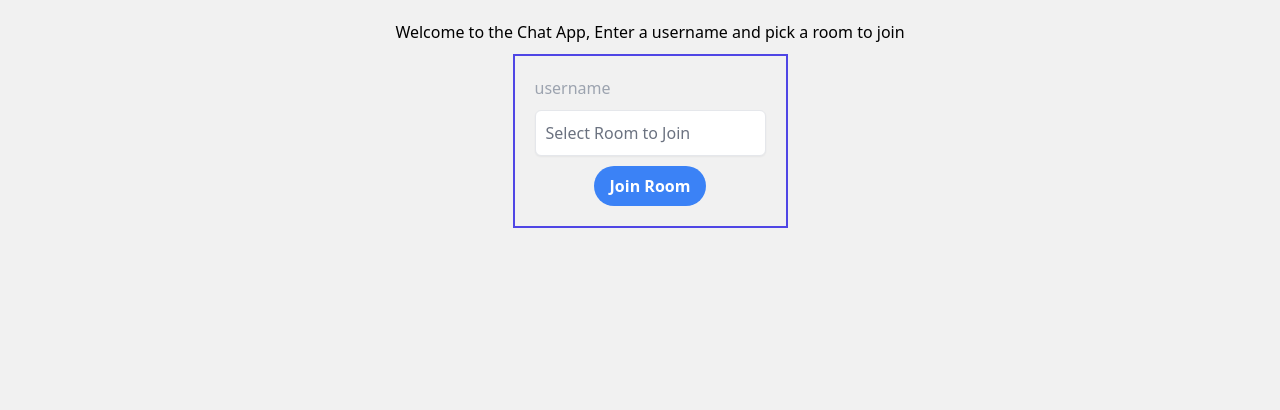
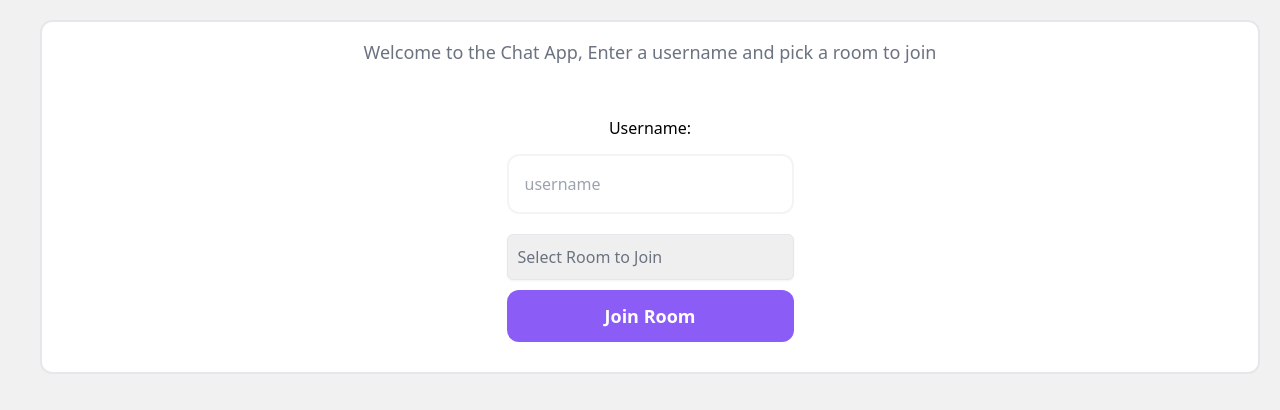
Before and after one commit to Charl1410/chat-room, a React (Create React App) app in the folder client/: page / in a window 1280 px wide. Shown: the top 410 px of the page. Built offline with nearby package versions, Linux system fonts and the light colour scheme; no server answers.

Commit message:
styling buttons inputs fonts

```diff
--- a/client/src/App.css
+++ b/client/src/App.css
@@ -4,5 +4,9 @@
 
 * {
     margin:10px;
+}
+
+body {
     background: #f1f1f1;
+
 }
--- a/client/src/pages/Login.js
+++ b/client/src/pages/Login.js
@@ -6,10 +6,13 @@ const Login = ({username, setUsername, room, setRoom, socket}) => {
 
 
   return (
-   <div className='container flex justify-center items-center w-full flex-col'>
-        <h1>Welcome to the Chat App, Enter a username and pick a room to join</h1>
-       <form className='border-solid border-2 border-indigo-600 flex flex-col p-5 justify-center items-center'>
+   <div className='container border-2 bg-white rounded-xl flex justify-center items-center w-full flex-col'>
+        <h1 className="font-medium text-lg text-gray-500 mt-4">Welcome to the Chat App, Enter a username and pick a room to join</h1>
+       <form className='border-solid bg-white flex flex-col p-5 justify-center items-center'>
+            <div className='flex flex-col justify-center items-center w-full'>
+            <label className='text-center'>Username:</label>
                 <input
+                 className='w-full border-2 border-gray-100 rounded-xl p-4 mt-1 bg-transparent'
                     value={username}
                     name="userName"
                     type='text'
@@ -18,9 +21,9 @@ const Login = ({username, setUsername, room, setRoom, socket}) => {
 
 
                 />
-
+            </div>
             <div className="relative w-full lg:max-w-sm">
-                <select className="w-full p-2.5 text-gray-500 bg-white border rounded-md shadow-sm outline-none appearance-none focus:border-indigo-600"
+                <select className="w-full p-2.5 text-gray-500 border rounded-md shadow-sm outline-none appearance-none focus:border-indigo-600"
                 onChange={(e) => setRoom(e.target.value)}
                 >
 
@@ -32,7 +35,7 @@ const Login = ({username, setUsername, room, setRoom, socket}) => {
                 </select>
             </div>
 
-            <button class="bg-blue-500 hover:bg-blue-700 text-white font-bold py-2 px-4 rounded-full">
+            <button className="bg-violet-500 rounded-xl text-white text-lg font-bold py-3 active:scale-[.98] transition-all active:duration-75 hover:bg-blue-500 hover:scale-[1.01] ease-in-out w-full">
             Join Room
             </button>
 
```
Lines whose indentation alone changed are shown as unchanged.
